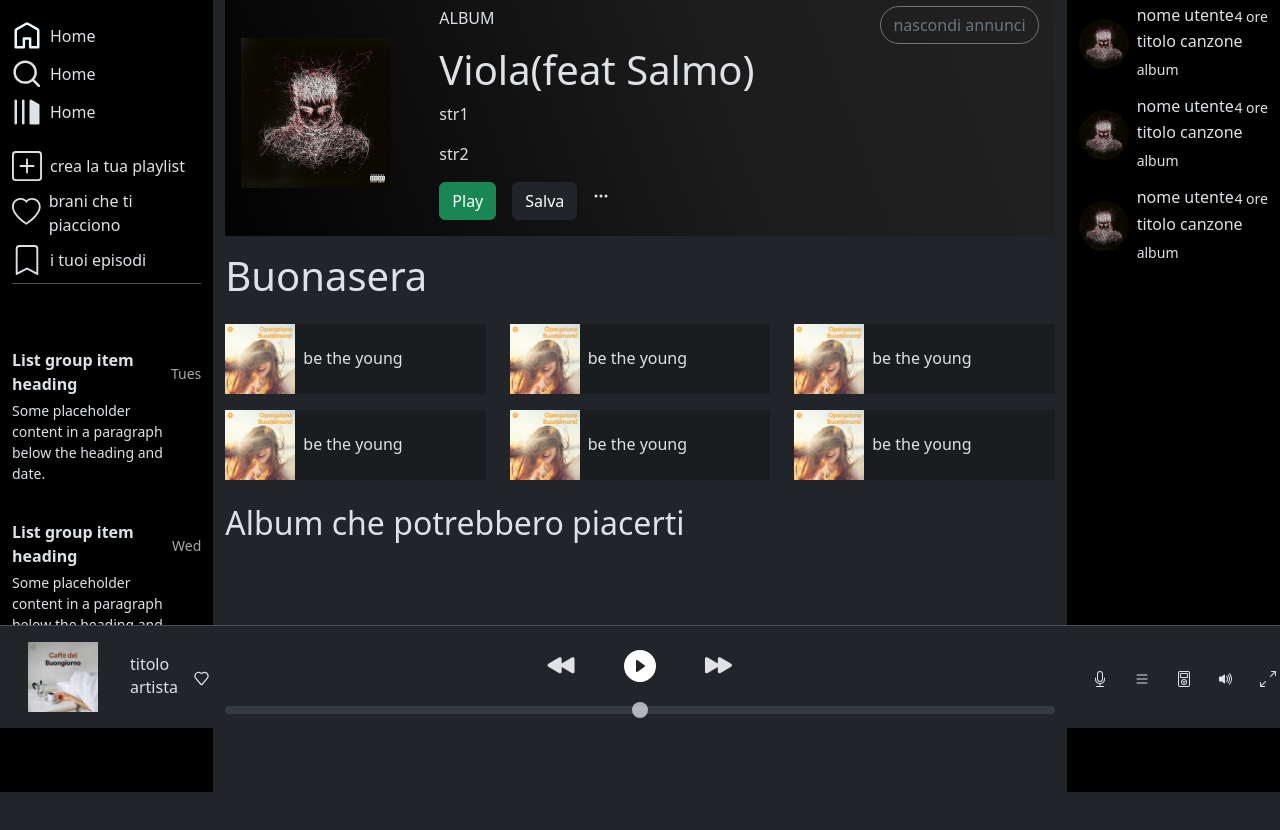
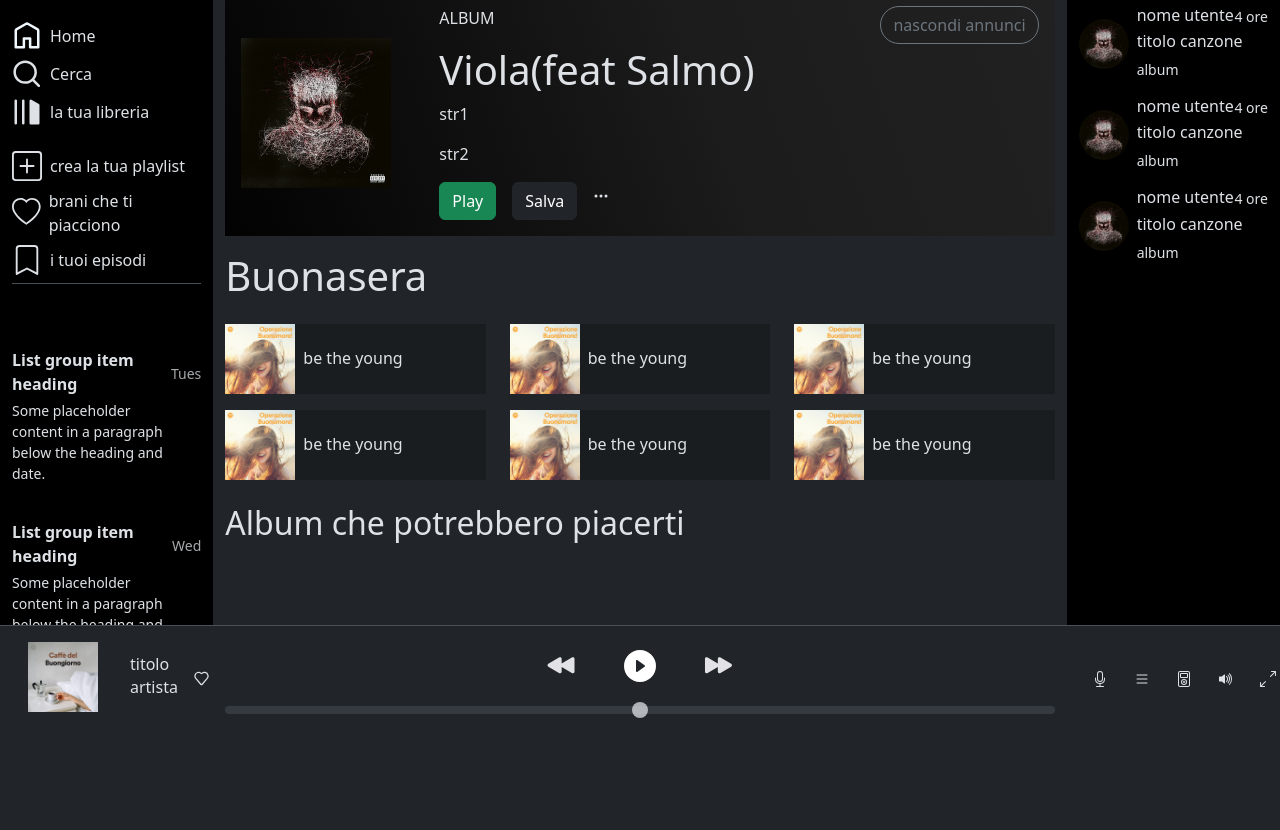
Before and after one commit to tizianosanse/spotify, a plain HTML site: page home.html in a window 1280 px wide. Shown: the part 72-902 px from the top of the page. Drawn offline with nearby package versions, Linux system fonts and the light colour scheme; no server answers.

Commit message:
add calc heigth and change img card

```diff
--- a/assets/css/home.css
+++ b/assets/css/home.css
@@ -54,7 +54,7 @@ h6 {
 }
 .col-9.col-lg-8 {
   overflow-y: scroll;
-  height: 54rem;
+  height: calc(100vh - 100px);
 }
 .col-9.col-lg-8::-webkit-scrollbar {
   width: 13px;
--- a/home.html
+++ b/home.html
@@ -72,7 +72,7 @@
                         ></path>
                       </svg>
                     </div>
-                    <p class="m-0">Home</p>
+                    <p class="m-0">Cerca</p>
                   </div>
                 </a>
               </li>
@@ -92,7 +92,7 @@
                         ></path>
                       </svg>
                     </div>
-                    <p class="m-0">Home</p>
+                    <p class="m-0">la tua libreria</p>
                   </div>
                 </a>
               </li>
--- a/index.js
+++ b/index.js
@@ -21,7 +21,7 @@ const generateAlbum = () => {
       console.log(getElement)
       const albumArr = getElement.data.slice(0, 5)
       albumArr.forEach((obj) => {
-        const img = obj.album.cover_small
+        const img = obj.album.cover_medium
         const title = obj.album.title
         const artist = obj.artist.name
         const col = document.createElement("col")
```
